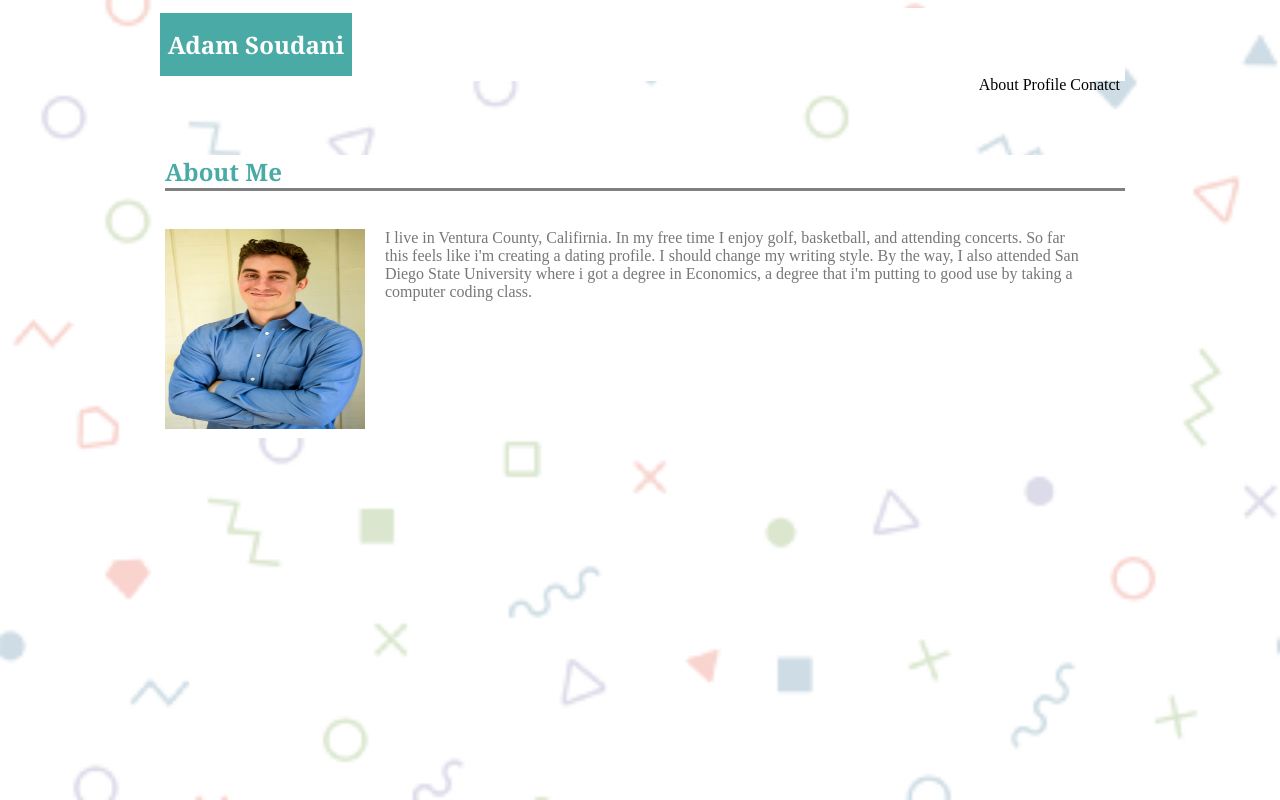
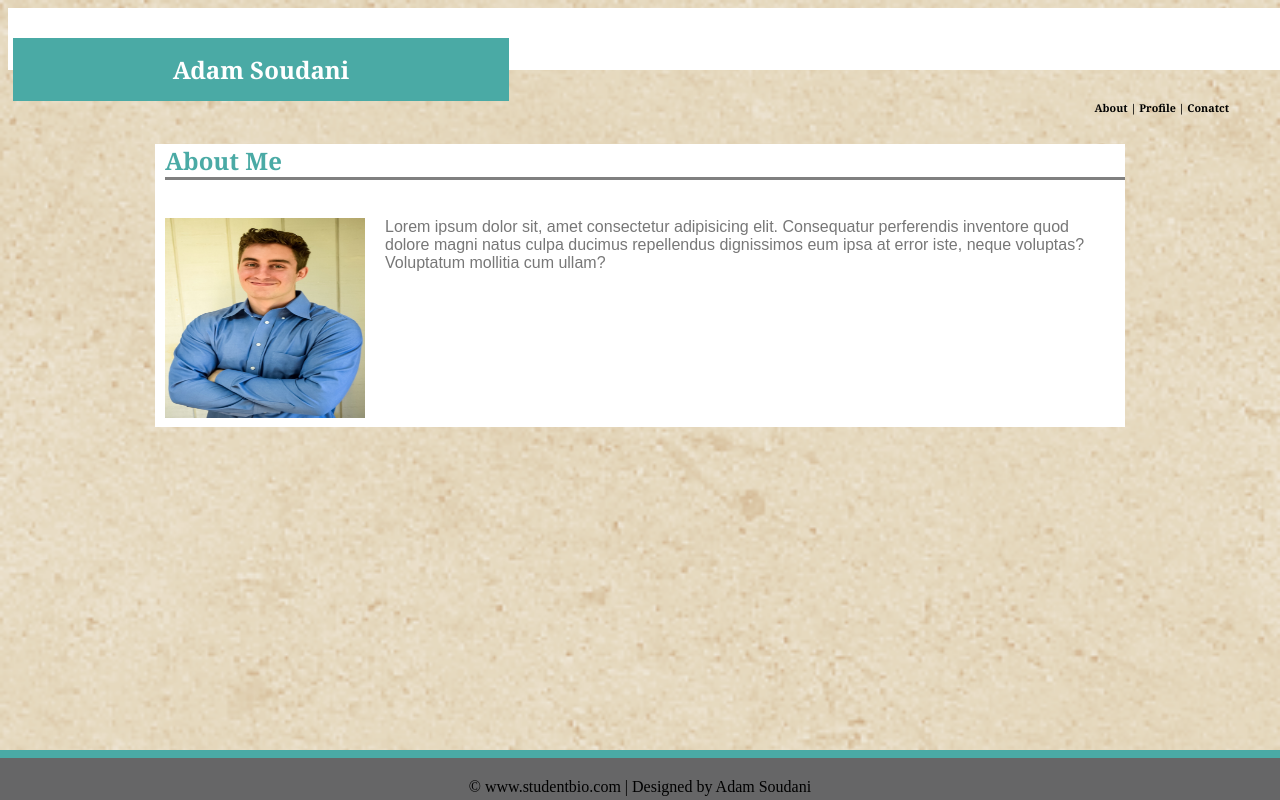
Before and after one commit to Adoni0/Basic-Portfolio, a plain HTML site: page index.html in a window 1280 px wide. Drawn offline with Linux system fonts and the light colour scheme.

Commit message:
Initial Site Files

```diff
--- a/assets/css/style.css
+++ b/assets/css/style.css
@@ -8,12 +8,9 @@
     margin: 0;
     margin-right: 8in;
     text-align: center;
+    margin-top: 0;
 }
 
-#right{
-    float: right;
-    overflow: auto;
-}
 
 h6{
     float: right;
@@ -24,6 +21,12 @@ h6{
 #hd-abtme{
     background-color: #ffffff;
     padding: 5px;
+    height: 22px;
+    bottom: 0px;
+    left: 0px;
+    padding-top: 30px;
+    width: 100%;
+    padding-bottom: 10px
 }
 
 #bio-me{
@@ -38,16 +41,17 @@ h6{
     margin-right: 40px;
 }
 
-h1, h2, h4, h6{
+h1, h2, h4, h6 {
     font-family: Georgia, 'Times New Roman', Times, serif;
 }
 
 p{
-    color: #777777
+    color: #777777;
+    font-family: Arial, Helvetica, sans-serif;
 }
 
 body{
-    background-image: url(../images/memphis-colorful.png);
+    background-image: url(../images/vintage-concrete.png);
     background-repeat: no-repeat;
     background-size: cover;
 }
@@ -75,11 +79,14 @@ body{
     background-color: #ffffff;
     padding-bottom: 5px;
     padding-left: 10px;
+    border-style: solid #dddddd;
 }
 
 .container2{
     width: 960px;
     margin: auto;
+    background-color: #ffffff;
+    padding: 5px;
 }
 
 .image-p{
@@ -111,3 +118,25 @@ textarea{
     width: 940px;
     height: 25px
 }
+
+#pdiddy{
+    color: #4aaaa5;
+}
+
+#pbox{
+    background-color: #ffffff;
+    padding-bottom: 15px;
+}
+
+.footer-bottom{
+    background-color: #666667;
+    height: 12px;
+    text-align: center;
+    position: absolute;
+    bottom: 0px;
+    left: 0px;
+    padding-top: 20px;
+    width: 100%;
+    padding-bottom: 10px;
+    border-top: 8px solid #4aaaa5;
+}
--- a/index.html
+++ b/index.html
@@ -9,10 +9,10 @@
         <div class='container' id='hd-abtme'>
         <header>
             <h1 class= 'index-me'>Adam Soudani</h1>
-            <section id='right'>
-            About Profile Conatct
-            </section>
-        </header>
+         </header>
+         <header>
+             <h6 class='directory'>About | Profile | Conatct</h6>
+    </header>
         </div>
         <br>
         <br>
@@ -25,10 +25,16 @@
         <br>
 
         <img src= 'assets/images/IMG_2904.jpg' alt= 'Adam' id= 'self-image'>
-        <p class= 'index-bio'>I live in Ventura County, Califirnia. In my free time I enjoy golf, basketball, and attending concerts. So far this feels like i'm creating a dating profile. I should change my writing style. By the way, I also attended San Diego State University where i got a degree in Economics, a degree that i'm putting to good use by taking a computer coding class.</p>
+        <p class= 'index-bio'>Lorem ipsum dolor sit, amet consectetur adipisicing elit. Consequatur perferendis inventore quod dolore magni natus culpa ducimus repellendus dignissimos eum ipsa at error iste, neque voluptas? Voluptatum mollitia cum ullam?</p>
 
 
         </section>
          </div>
+
+        <!--copyright footer-->
+
+             <div class='footer-bottom'>
+             &copy; www.studentbio.com | Designed by Adam Soudani
+            </div>
     </body>
 </html>
```
Also changed, not shown: contact.html (+9 -2 lines), portfolio.html (+10 -3 lines), assets/images/memphis-colorful.png (deleted), assets/images/readme.txt, assets/images/vintage-concrete.png (added), 2 other files.
